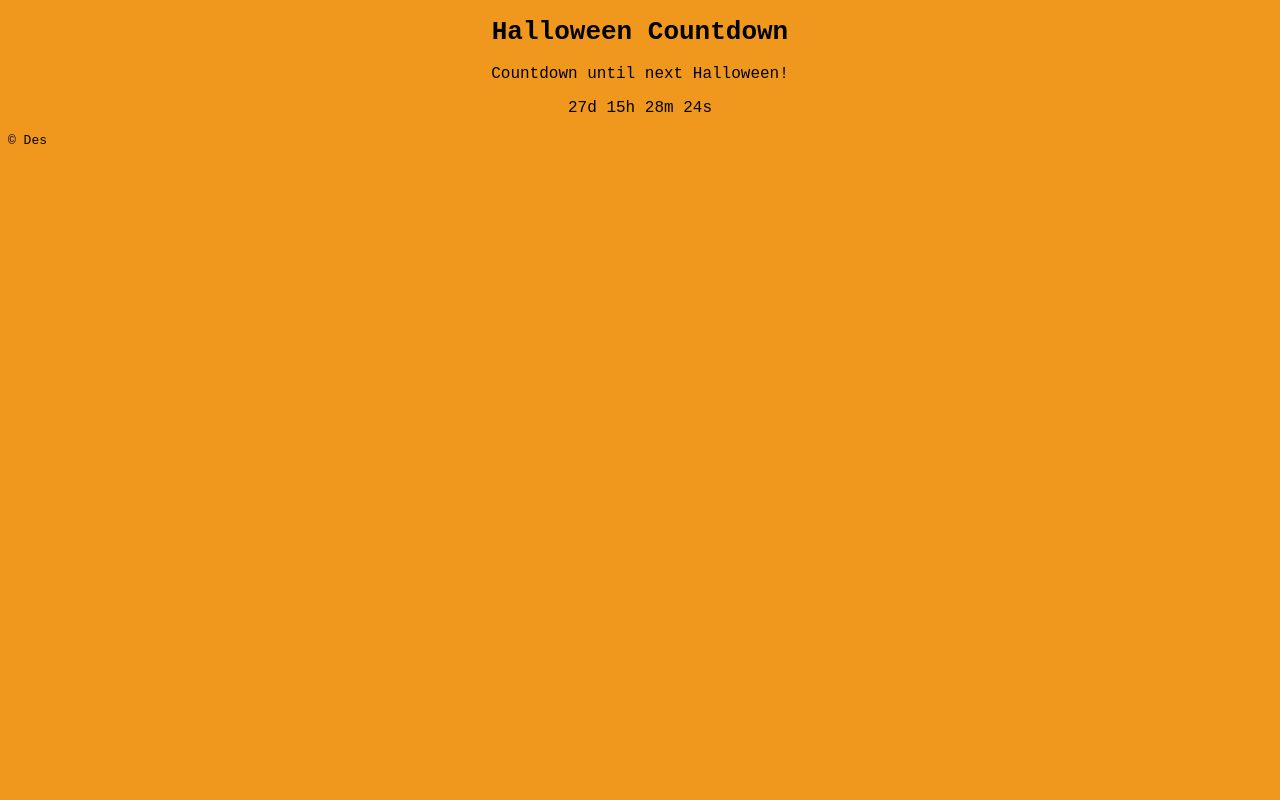
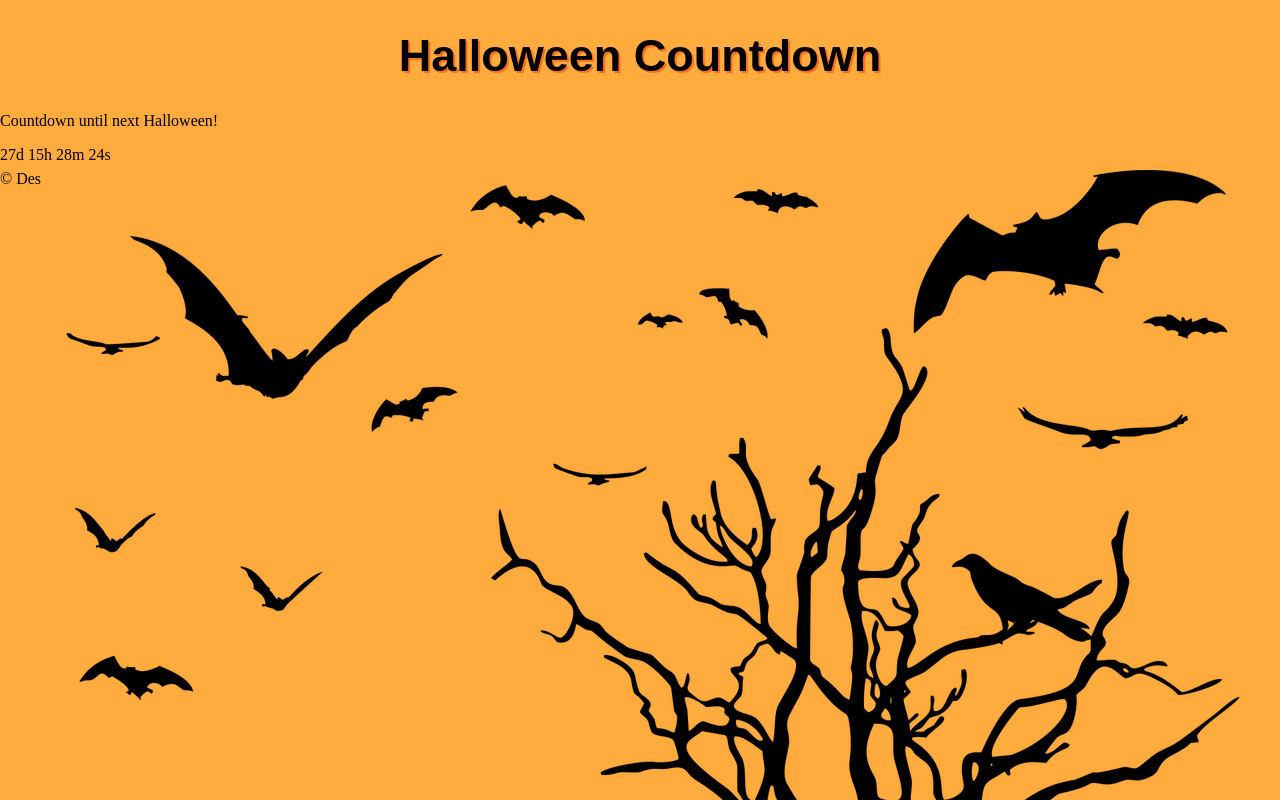
Before and after one commit to DBcodedaily/HalloweenCountdown, a plain HTML site: page index.html in a window 1280 px wide. Drawn offline with Linux system fonts and the light colour scheme.

Commit message:
update css for index.html

```diff
--- a/styles/styles.css
+++ b/styles/styles.css
@@ -1,14 +1,45 @@
 * {
-    background-color: rgb(240, 152, 29);
     color: black;
-    font-family: monospace;
+}
+
+body {
+    margin: 0;
+    background-color: rgb(255, 171, 62);
 }
 
 h1 {
     text-align: center;
+    font-weight:900;
+    font-family:fantasy;
+    font-size: 45px;
+    text-shadow: 2px 2px rgb(255, 112, 29);
 }
 
-p {
-    font-size: large;
+h2 {
     text-align: center;
+    font-weight: bold;
+    font-size: 30px;
+    color: rgb(163, 163, 163);
+    text-shadow: 2px 2px rgb(50, 50, 50);
 }
+
+.background {
+    background-color: rgb(107, 114, 125);
+    width: 250px;
+    margin: auto;
+    padding: 1px;
+    height: 75px;
+    border-radius: 30% 30% 0 0;
+    box-shadow: 8px 8px rgb(64, 64, 64);
+}
+
+footer {
+    background-image: url("../assets/landscape-2952646_1280.png");
+    width: 100%;
+    height: 630px;
+    background-repeat: no-repeat;
+    background-position: top;
+    position: absolute;
+    bottom: 0;
+
+}
```
